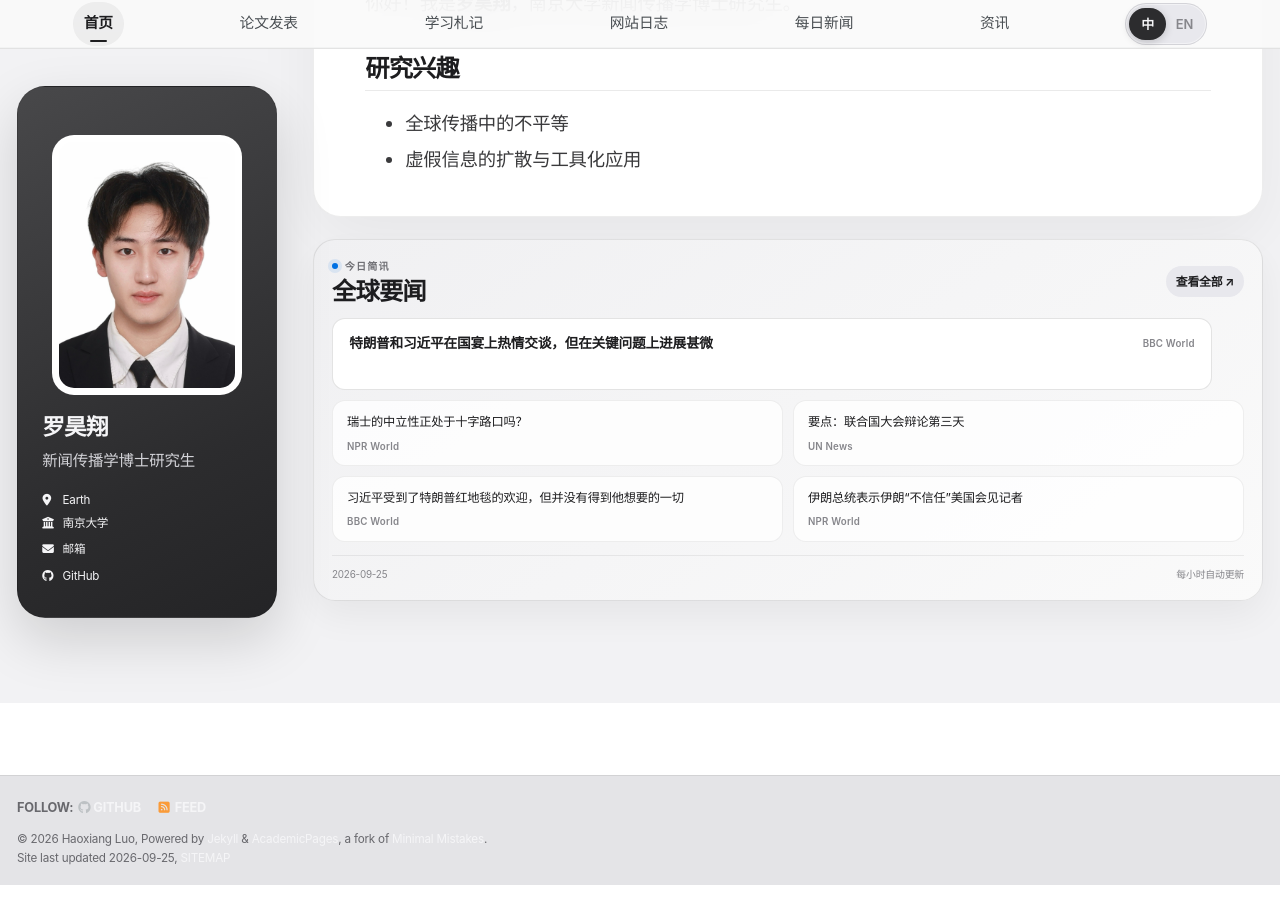
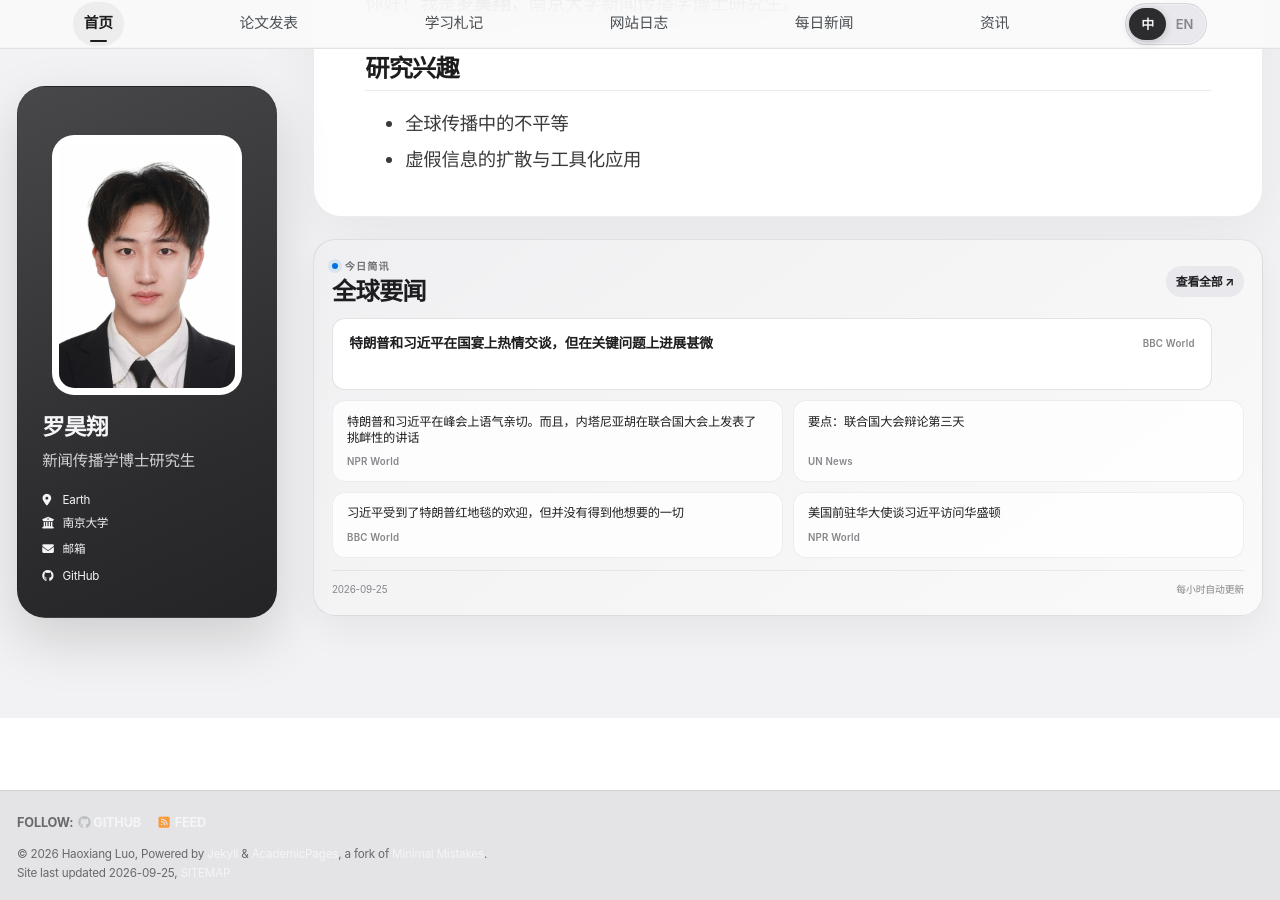
Before and after one commit to HaoxiangLuo/HaoxiangLuo.github.io, a Jekyll site: the page built from _pages/about-zh.md, in a window 1280 px wide and 900 px high, scrolled down 253 px. Built offline with Jekyll 4.4.1, drawn with Linux system fonts in a browser that asks for light colours; a style sheet for code colours, icons or effects is not loaded.

Commit message:
Update daily news 2026-09-25

```diff
--- a/_data/daily_news.json
+++ b/_data/daily_news.json
@@ -1,5 +1,5 @@
 {
-  "updated_at": "2026-09-25T18:25:28+08:00",
+  "updated_at": "2026-09-25T19:25:14+08:00",
   "days": [
     {
       "date": "2026-09-25",
@@ -11,10 +11,10 @@
           "title_zh": "特朗普和习近平在国宴上热情交谈，但在关键问题上进展甚微"
         },
         {
-          "title": "Is Switzerland's neutrality at a crossroads?",
+          "title": "Trump and Xi strike cordial tone at summit. And, Netanyahu gives defiant UNGA speech",
           "source": "NPR World",
-          "url": "https://www.npr.org/2026/09/25/nx-s1-5978905/swiss-referendum-neutrality-russia",
-          "title_zh": "瑞士的中立性正处于十字路口吗？"
+          "url": "https://www.npr.org/2026/09/25/g-s1-144994/up-first-newsletter-trump-xi-netanyahu-united-nations-mortgage-rates",
+          "title_zh": "特朗普和习近平在峰会上语气亲切。而且，内塔尼亚胡在联合国大会上发表了挑衅性的讲话"
         },
         {
           "title": "The Takeaway: UN General Assembly debate Day 3",
@@ -29,10 +29,10 @@
           "title_zh": "习近平受到了特朗普红地毯的欢迎，但并没有得到他想要的一切"
         },
         {
-          "title": "Iran's president says his country has 'no trust' in U.S. in meeting with journalists",
+          "title": "Former U.S. ambassador to China on Xi Jinping's visit to Washington",
           "source": "NPR World",
-          "url": "https://www.npr.org/2026/09/25/nx-s1-5980398/irans-president-says-his-country-has-no-trust-in-u-s-in-meeting-with-journalists",
-          "title_zh": "伊朗总统表示伊朗“不信任”美国会见记者"
+          "url": "https://www.npr.org/2026/09/25/nx-s1-5979917/former-u-s-ambassador-to-china-on-xi-jinpings-visit-to-washington",
+          "title_zh": "美国前驻华大使谈习近平访问华盛顿"
         },
         {
           "title": "‘Turn what we know into what we do,’ Barbados PM Mottley urges world leaders at UN",
@@ -47,10 +47,10 @@
           "title_zh": "内塔尼亚胡为以色列的军事行动辩护，代表们在联合国演讲前退场"
         },
         {
-          "title": "Former U.S. Ambassador to Israel on Netanyahu's speech at UNGA",
+          "title": "Netanyahu rages against critics, including Mamdani, at the U.N. General Assembly",
           "source": "NPR World",
-          "url": "https://www.npr.org/2026/09/25/nx-s1-5979942/former-u-s-ambassador-to-israel-on-netanyahus-speech-at-unga",
-          "title_zh": "美国前驻以色列大使谈内塔尼亚胡在联合国大会上的讲话"
+          "url": "https://www.npr.org/2026/09/25/nx-s1-5979852/israels-prime-minister-addresses-u-n-general-assembly",
+          "title_zh": "内塔尼亚胡在联合国大会上对包括马姆达尼在内的批评者表示愤怒"
         },
         {
           "title": "Yemen’s path to stability depends on restoring the state, Leadership Council vice-president tells UN",
```
